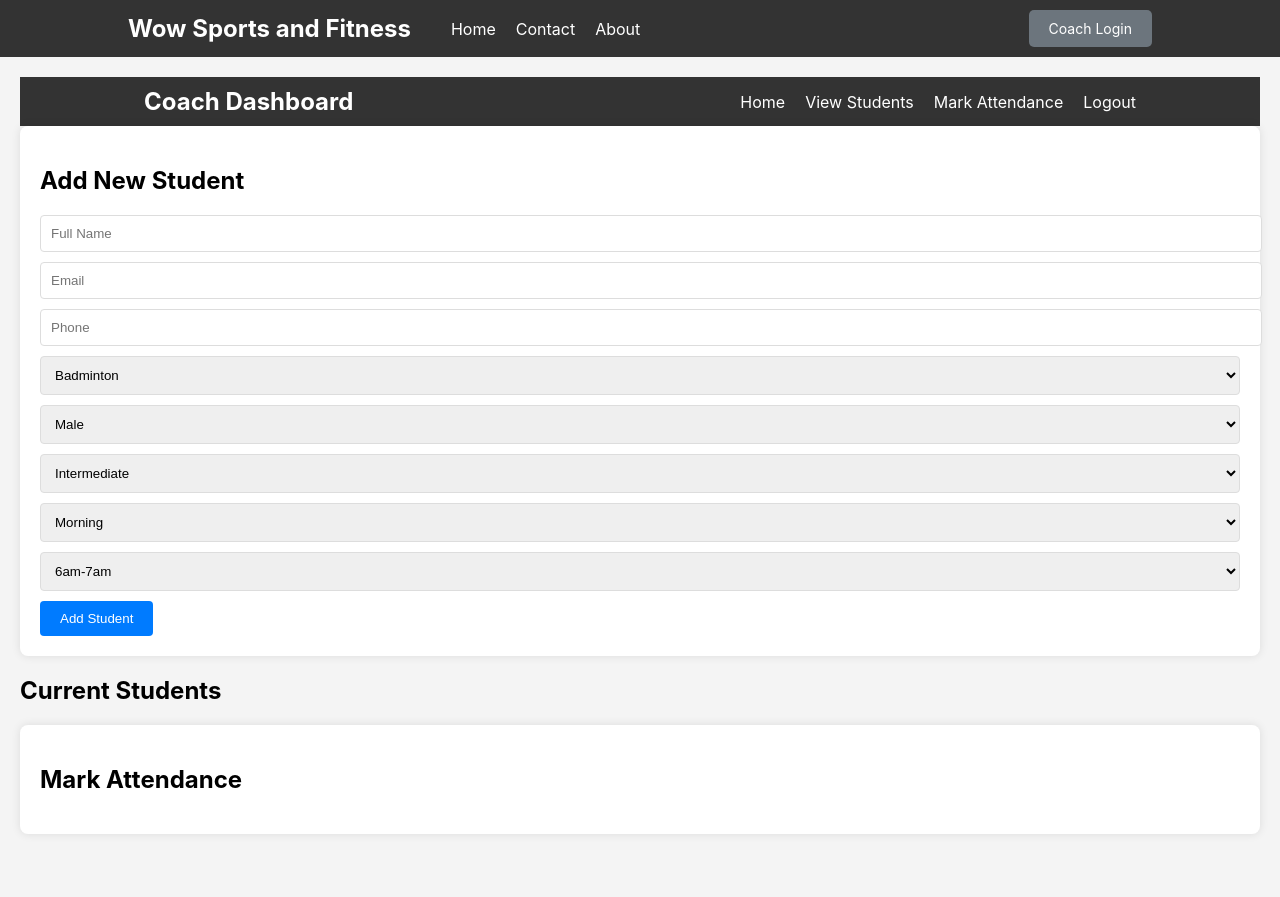
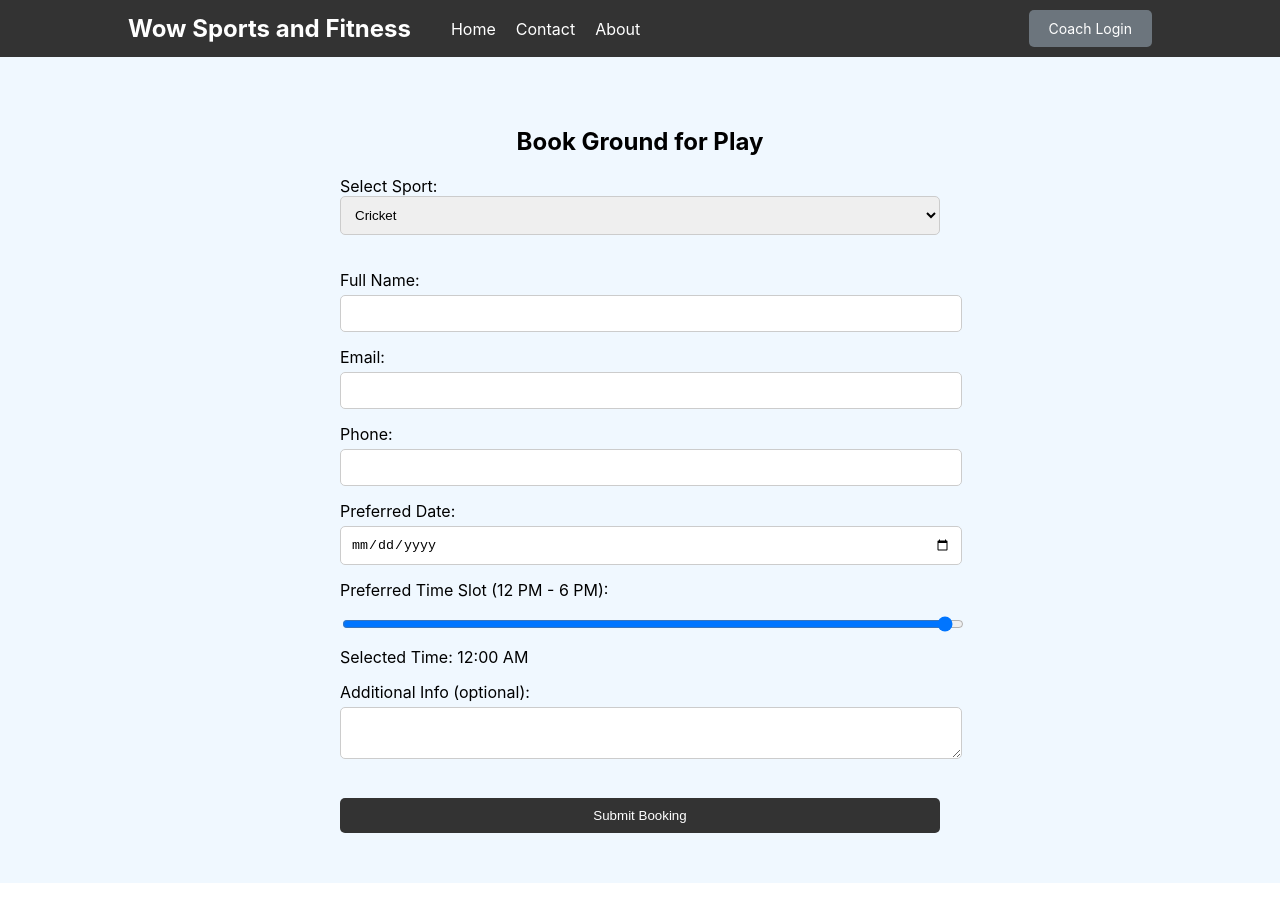
Before and after one commit to Nikita925/fsd-mini-project, a React (Create React App) app: page /book-for-play in a window 1280 px wide. Built offline with nearby package versions, Linux system fonts and the light colour scheme.

Commit message:
Booking and Coaching Form Updates

```diff
--- a/src/badmintonpage.js
+++ b/src/badmintonpage.js
@@ -1,4 +1,4 @@
-import React from 'react';
+ import React from 'react';
 import { useNavigate } from 'react-router-dom';
 
 function BadmintonPage() {
--- a/src/bookforplay.js
+++ b/src/bookforplay.js
@@ -1,169 +1,163 @@
-import React, { useState } from 'react';
-import { Link } from 'react-router-dom';
+import React, { useState, useEffect } from 'react';
+import { useLocation } from 'react-router-dom';
 
-function CoachLoginHome() {
-    const [students, setStudents] = useState([]);
-    const [newStudent, setNewStudent] = useState({
+function BookForPlay() {
+    const location = useLocation();
+    const [formData, setFormData] = useState({
+        sport: 'Cricket',
         name: '',
-        sport: 'Badminton',
         email: '',
         phone: '',
-        gender: 'Male',
-        experienceLevel: 'Intermediate',
-        preferredSlot: 'Morning',
-        preferredTime: '6am-7am'
+        date: '',
+        time: 12,  // Default value for time (12 PM)
+        additionalInfo: ''
     });
-    const [attendance, setAttendance] = useState({});
 
-    const handleAddStudent = () => {
-        if (newStudent.name.trim() !== '') {
-            setStudents([...students, newStudent]);
-            setNewStudent({
-                name: '',
-                sport: 'Badminton',
-                email: '',
-                phone: '',
-                gender: 'Male',
-                experienceLevel: 'Intermediate',
-                preferredSlot: 'Morning',
-                preferredTime: '6am-7am'
-            });
+    useEffect(() => {
+        if (location.state && location.state.sport) {
+            setFormData(prevData => ({
+                ...prevData,
+                sport: location.state.sport
+            }));
         }
-    };
+    }, [location.state]);
 
-    const handleAttendanceChange = (studentName) => {
-        setAttendance({
-            ...attendance,
-            [studentName]: !attendance[studentName],
+    const handleChange = (e) => {
+        setFormData({
+            ...formData,
+            [e.target.name]: e.target.value
         });
     };
 
+    const handleTimeChange = (e) => {
+        setFormData({
+            ...formData,
+            time: parseInt(e.target.value) // Parsing the value to integer
+        });
+    };
+
+    const formatTime = (value) => {
+        const timeValue = value + 12; // Converting 0-6 to 12-18 (12 PM to 6 PM)
+        const period = timeValue >= 12 && timeValue < 24 ? 'PM' : 'AM';
+        const formattedTime = timeValue > 12 ? timeValue - 12 : timeValue;
+        return `${formattedTime}:00 ${period}`;
+    };
+
+    const handleSubmit = (e) => {
+        e.preventDefault();
+        alert(`Booking Submitted for ${formData.sport} at ${formatTime(formData.time)}`);
+    };
+
+    const sectionStyle = {
+        padding: '50px 20px',
+        backgroundColor: '#f0f8ff',
+        textAlign: 'center'
+    };
+
+    const formStyle = {
+        maxWidth: '600px',
+        margin: '0 auto',
+        display: 'flex',
+        flexDirection: 'column'
+    };
+
+    const labelStyle = {
+        marginBottom: '15px',
+        textAlign: 'left'
+    };
+
+    const inputStyle = {
+        padding: '10px',
+        marginTop: '5px',
+        border: '1px solid #ccc',
+        borderRadius: '5px',
+        width: '100%'
+    };
+
+    const selectStyle = {
+        padding: '10px',
+        borderRadius: '5px',
+        border: '1px solid #ccc',
+        width: '100%',
+        marginBottom: '20px'
+    };
+
+    const buttonStyle = {
+        padding: '10px 20px',
+        backgroundColor: '#333',
+        color: 'white',
+        border: 'none',
+        borderRadius: '5px',
+        cursor: 'pointer',
+        marginTop: '20px',
+        transition: 'background-color 0.3s ease-in-out'
+    };
+
+    const buttonHoverStyle = {
+        backgroundColor: '#555'
+    };
+
     return (
-        <div style={{ padding: '20px', backgroundColor: '#f4f4f4', minHeight: '100vh' }}>
-            <header style={{ backgroundColor: '#333', color: '#fff', padding: '10px 0' }}>
-                <div style={{ width: '80%', margin: '0 auto', maxWidth: '1200px', display: 'flex', justifyContent: 'space-between', alignItems: 'center' }}>
-                    <div style={{ fontSize: '24px', fontWeight: 'bold' }}>Coach Dashboard</div>
-                    <nav>
-                        <ul style={{ listStyle: 'none', display: 'flex', margin: 0, padding: 0 }}>
-                            <li style={{ marginLeft: '20px' }}>
-                                <Link to="/coach-login-home" style={{ color: '#fff', textDecoration: 'none' }}>Home</Link>
-                            </li>
-                            <li style={{ marginLeft: '20px' }}>
-                                <Link to="/coach-login-home" style={{ color: '#fff', textDecoration: 'none' }}>View Students</Link>
-                            </li>
-                            <li style={{ marginLeft: '20px' }}>
-                                <Link to="/coach-login-home" style={{ color: '#fff', textDecoration: 'none' }}>Mark Attendance</Link>
-                            </li>
-                            <li style={{ marginLeft: '20px', marginRight: '0' }}>
-                                <Link to="/" style={{ color: '#fff', textDecoration: 'none' }}>Logout</Link>
-                            </li>
-                        </ul>
-                    </nav>
-                </div>
-            </header>
-
-            <div style={{ backgroundColor: '#fff', padding: '20px', borderRadius: '8px', boxShadow: '0 0 10px rgba(0,0,0,0.1)', marginBottom: '20px' }}>
-                <h2>Add New Student</h2>
-                <input
-                    type="text"
-                    value={newStudent.name}
-                    onChange={(e) => setNewStudent({ ...newStudent, name: e.target.value })}
-                    placeholder="Full Name"
-                    style={{ width: '100%', padding: '10px', marginBottom: '10px', borderRadius: '4px', border: '1px solid #ddd' }}
-                />
-                <input
-                    type="email"
-                    value={newStudent.email}
-                    onChange={(e) => setNewStudent({ ...newStudent, email: e.target.value })}
-                    placeholder="Email"
-                    style={{ width: '100%', padding: '10px', marginBottom: '10px', borderRadius: '4px', border: '1px solid #ddd' }}
-                />
-                <input
-                    type="text"
-                    value={newStudent.phone}
-                    onChange={(e) => setNewStudent({ ...newStudent, phone: e.target.value })}
-                    placeholder="Phone"
-                    style={{ width: '100%', padding: '10px', marginBottom: '10px', borderRadius: '4px', border: '1px solid #ddd' }}
-                />
-                <select
-                    value={newStudent.sport}
-                    onChange={(e) => setNewStudent({ ...newStudent, sport: e.target.value })}
-                    style={{ width: '100%', padding: '10px', marginBottom: '10px', borderRadius: '4px', border: '1px solid #ddd' }}
+        <section style={sectionStyle}>
+            <h2>Book Ground for Play</h2>
+            <form style={formStyle} onSubmit={handleSubmit}>
+                <label style={labelStyle}>
+                    Select Sport:
+                    <select
+                        name="sport"
+                        value={formData.sport}
+                        onChange={handleChange}
+                        style={selectStyle}
+                    >
+                        <option value="Cricket">Cricket</option>
+                        <option value="Badminton">Badminton</option>
+                        <option value="Football">Football</option>
+                    </select>
+                </label>
+                <label style={labelStyle}>
+                    Full Name:
+                    <input type="text" name="name" value={formData.name} onChange={handleChange} style={inputStyle} required />
+                </label>
+                <label style={labelStyle}>
+                    Email:
+                    <input type="email" name="email" value={formData.email} onChange={handleChange} style={inputStyle} required />
+                </label>
+                <label style={labelStyle}>
+                    Phone:
+                    <input type="tel" name="phone" value={formData.phone} onChange={handleChange} style={inputStyle} required />
+                </label>
+                <label style={labelStyle}>
+                    Preferred Date:
+                    <input type="date" name="date" value={formData.date} onChange={handleChange} style={inputStyle} required />
+                </label>
+                <label style={labelStyle}>
+                    Preferred Time Slot (12 PM - 6 PM):
+                    <input
+                        type="range"
+                        name="time"
+                        min="0"
+                        max="6"
+                        value={formData.time}
+                        onChange={handleTimeChange}
+                        style={inputStyle}
+                    />
+                    <div>Selected Time: {formatTime(formData.time)}</div>
+                </label>
+                <label style={labelStyle}>
+                    Additional Info (optional):
+                    <textarea name="additionalInfo" value={formData.additionalInfo} onChange={handleChange} style={inputStyle}></textarea>
+                </label>
+                <button
+                    type="submit"
+                    style={buttonStyle}
+                    onMouseOver={(e) => e.target.style.backgroundColor = buttonHoverStyle.backgroundColor}
+                    onMouseOut={(e) => e.target.style.backgroundColor = buttonStyle.backgroundColor}
                 >
-                    <option value="Badminton">Badminton</option>
-                    <option value="Cricket">Cricket</option>
-                    <option value="Football">Football</option>
-                    <option value="Gym">Gym</option>
-                </select>
-                <select
-                    value={newStudent.gender}
-                    onChange={(e) => setNewStudent({ ...newStudent, gender: e.target.value })}
-                    style={{ width: '100%', padding: '10px', marginBottom: '10px', borderRadius: '4px', border: '1px solid #ddd' }}
-                >
-                    <option value="Male">Male</option>
-                    <option value="Female">Female</option>
-                </select>
-                <select
-                    value={newStudent.experienceLevel}
-                    onChange={(e) => setNewStudent({ ...newStudent, experienceLevel: e.target.value })}
-                    style={{ width: '100%', padding: '10px', marginBottom: '10px', borderRadius: '4px', border: '1px solid #ddd' }}
-                >
-                    <option value="Beginner">Beginner</option>
-                    <option value="Intermediate">Intermediate</option>
-                    <option value="Advanced">Advanced</option>
-                </select>
-                <select
-                    value={newStudent.preferredSlot}
-                    onChange={(e) => setNewStudent({ ...newStudent, preferredSlot: e.target.value })}
-                    style={{ width: '100%', padding: '10px', marginBottom: '10px', borderRadius: '4px', border: '1px solid #ddd' }}
-                >
-                    <option value="Morning">Morning</option>
-                    <option value="Afternoon">Afternoon</option>
-                    <option value="Evening">Evening</option>
-                </select>
-                <select
-                    value={newStudent.preferredTime}
-                    onChange={(e) => setNewStudent({ ...newStudent, preferredTime: e.target.value })}
-                    style={{ width: '100%', padding: '10px', marginBottom: '10px', borderRadius: '4px', border: '1px solid #ddd' }}
-                >
-                    <option value="6am-7am">6am-7am</option>
-                    <option value="7am-8am">7am-8am</option>
-                    <option value="5pm-6pm">5pm-6pm</option>
-                </select>
-
-                <button onClick={handleAddStudent} style={{ backgroundColor: '#007BFF', color: '#fff', padding: '10px 20px', border: 'none', borderRadius: '4px', cursor: 'pointer' }}>Add Student</button>
-            </div>
-
-            <div style={{ marginBottom: '20px' }}>
-                <h2>Current Students</h2>
-                <ul style={{ listStyle: 'none', padding: 0 }}>
-                    {students.map((student, index) => (
-                        <li key={index} style={{ padding: '10px', borderBottom: '1px solid #ddd' }}>
-                            <strong>{student.name}</strong><br />
-                            Sport: {student.sport}, Email: {student.email}, Phone: {student.phone}, <br />
-                            Gender: {student.gender}, Experience Level: {student.experienceLevel}, Preferred Slot: {student.preferredSlot}, Preferred Time: {student.preferredTime}
-                        </li>
-                    ))}
-                </ul>
-            </div>
-
-            <div style={{ backgroundColor: '#fff', padding: '20px', borderRadius: '8px', boxShadow: '0 0 10px rgba(0,0,0,0.1)' }}>
-                <h2>Mark Attendance</h2>
-                {students.map((student, index) => (
-                    <div key={index} style={{ marginBottom: '10px' }}>
-                        <label>
-                            <input
-                                type="checkbox"
-                                checked={attendance[student.name] || false}
-                                onChange={() => handleAttendanceChange(student.name)}
-                            />
-                            {`${student.name} (${student.sport})`}
-                        </label>
-                    </div>
-                ))}
-            </div>
-        </div>
+                    Submit Booking
+                </button>
+            </form>
+        </section>
     );
 }
 
-export default CoachLoginHome;
+export default BookForPlay;
--- a/src/coachloginhome.js
+++ b/src/coachloginhome.js
@@ -67,6 +67,9 @@ function CoachLoginHome() {
                         <ul style={{ listStyle: 'none', display: 'flex', margin: 0, padding: 0 }}>
                             <li style={{ marginLeft: '20px' }}>
                                 <Link to="/coach-login-home" style={{ color: '#fff', textDecoration: 'none' }}>Home</Link>
+                            </li>
+                            <li style={{ marginLeft: '20px' }}>
+                                <Link to="/coach-login-home" style={{ color: '#fff', textDecoration: 'none' }}>Add Students</Link>
                             </li>
                             <li style={{ marginLeft: '20px' }}>
                                 <Link to="/view-students" style={{ color: '#fff', textDecoration: 'none' }}>View Students</Link>
```
